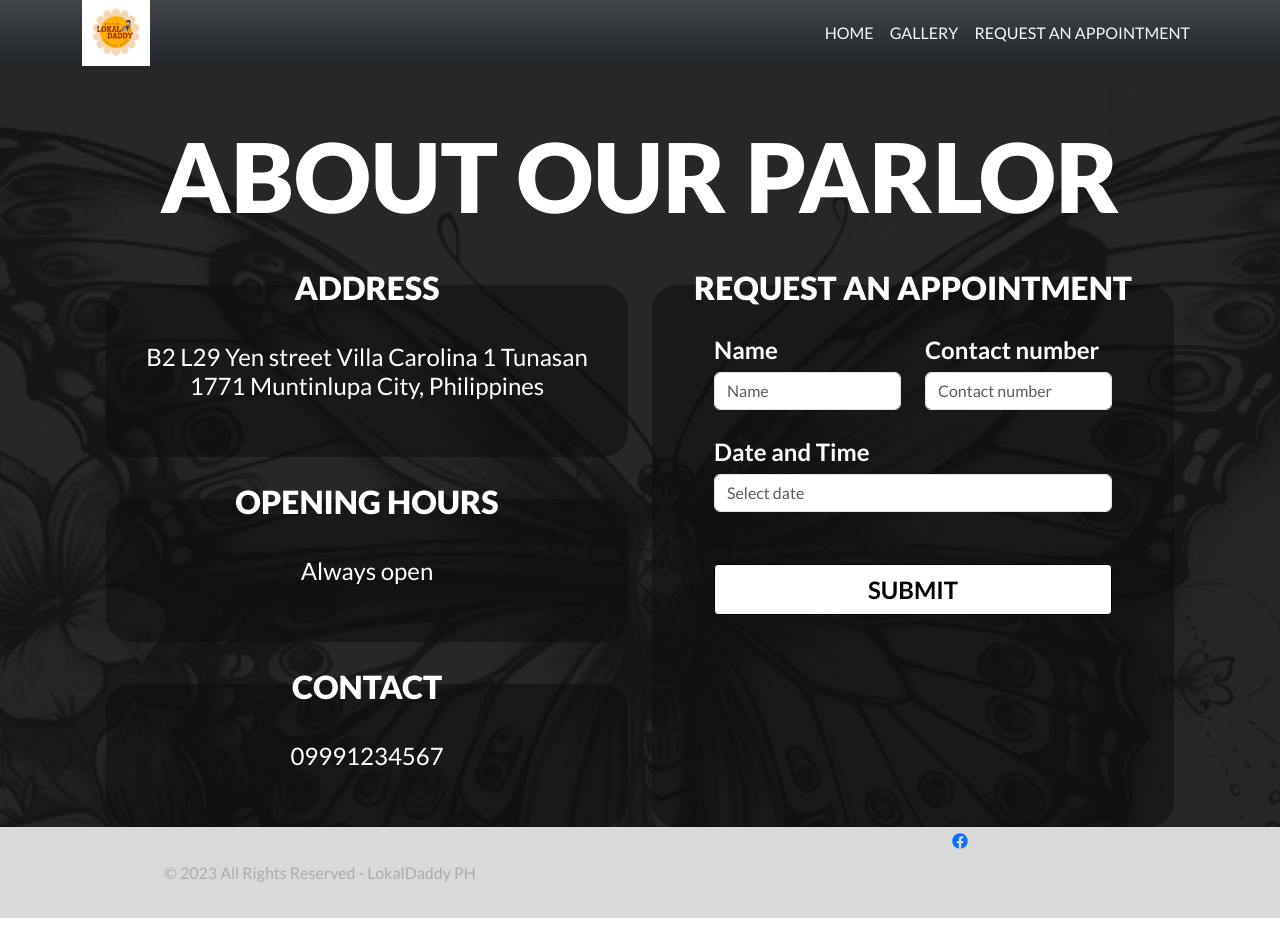
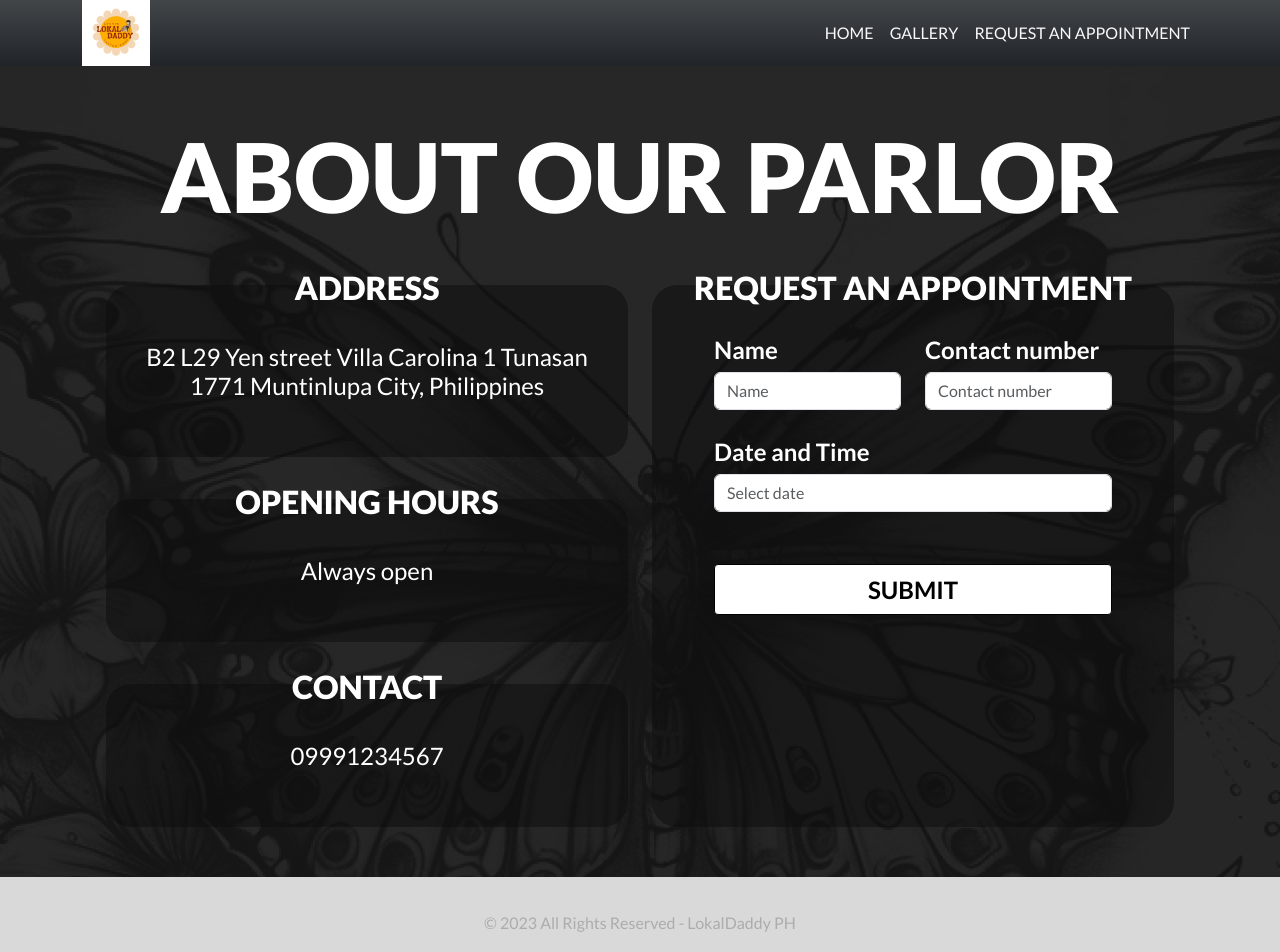
Before and after one commit to jayyasay/lokaldaddy, a React (Vite) app: page /contact-us in a window 1280 px wide. Shown: the top 952 px of the page. Before the commit the page ends 918 px from the top, so only its background shows below. Built offline with nearby package versions, Linux system fonts and the light colour scheme.

Commit message:
Fix the spacing

```diff
--- a/src/App.css
+++ b/src/App.css
@@ -105,6 +105,10 @@
 
 .swiper-pagination-bullet-active {
     background: #fff;
+}
+
+.gallery {
+    padding-bottom: 30px;
 }
 
 .gallery h2 {
--- a/src/Components/Contact.jsx
+++ b/src/Components/Contact.jsx
@@ -32,7 +32,7 @@ const Contact = () => {
       >
         <h2>ABOUT OUR PARLOR</h2>
         <Container>
-          <Row className="container m-auto">
+          <Row className="container m-auto" style={{ paddingBottom: "50px" }}>
             <Col xs={{ span: 12, order: 2 }} md={{ span: 6, order: 1 }}>
               <SmallBox />
             </Col>
--- a/src/Components/Footer.jsx
+++ b/src/Components/Footer.jsx
@@ -8,11 +8,8 @@ const Footer = () => {
     <>
       <Container className="footer" fluid>
         <Row>
-          <Col xs={12} md={6}>
-            <p>© 2023 All Rights Reserved - LokalDaddy PH</p>
-          </Col>
-          <Col xs={12} md={6}>
-            <SocialMedia />
+          <Col xs={12} md={12}>
+            <p className="text-center">© 2023 All Rights Reserved - LokalDaddy PH</p>
           </Col>
         </Row>
       </Container>
```
